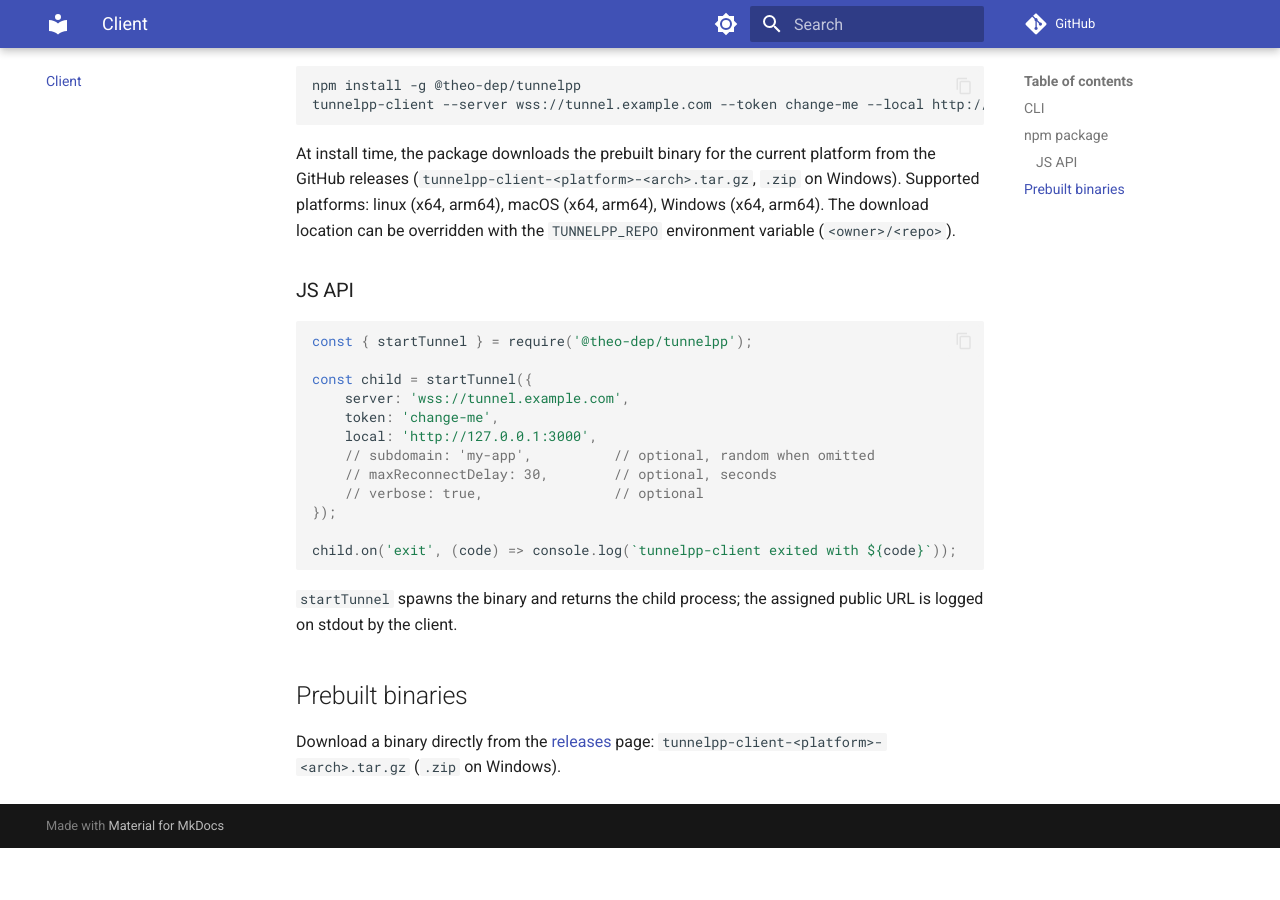
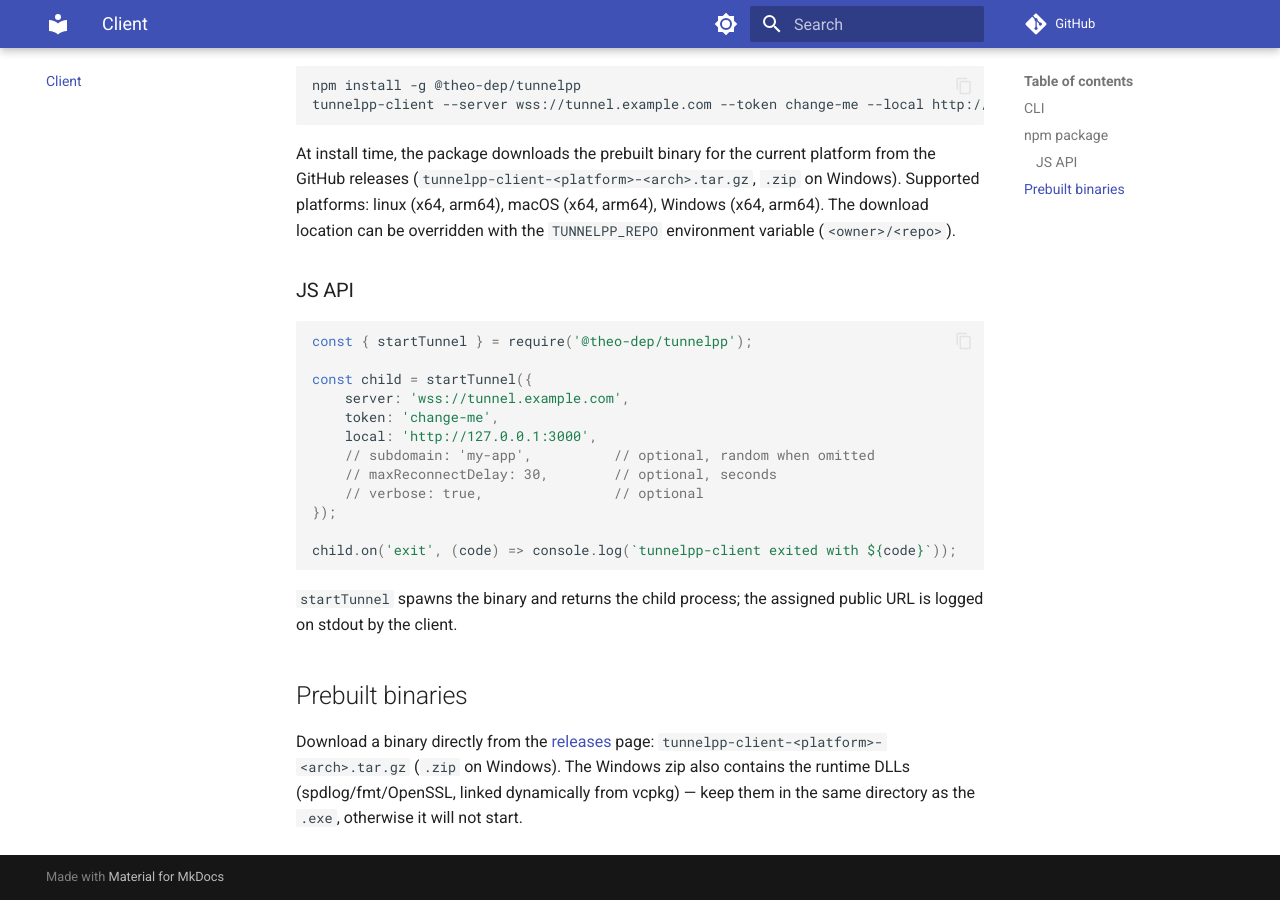
Before and after one commit to theo-dep/tunnelpp, an MkDocs documentation site: the page built from docs/client.md, in a window 1280 px wide and 900 px high, scrolled down 1133 px. Built offline with MkDocs 1.6.1 and Material for MkDocs 9.7.7, drawn with Linux system fonts in a browser that asks for light colours; comment, search, counter and statistics services are not loaded; before the commit the page ends 1981 px from its top, so only the background shows below that.

Commit message:
fix(npm): pack windows dll with tunnel-client.exe

```diff
--- a/docs/client.md
+++ b/docs/client.md
@@ -69,4 +69,5 @@ by the client.
 
 Download a binary directly from the
 [releases](https://github.com/theo-dep/tunnelpp/releases) page: `tunnelpp-client-<platform>-<arch>.tar.gz`
-(`.zip` on Windows).
+(`.zip` on Windows). The Windows zip also contains the runtime DLLs (spdlog/fmt/OpenSSL, linked
+dynamically from vcpkg) — keep them in the same directory as the `.exe`, otherwise it will not start.
```
Also changed, not shown: client/npm/AGENTS.md (+4 -1 lines), .github/AGENTS.md, 3 other files.
